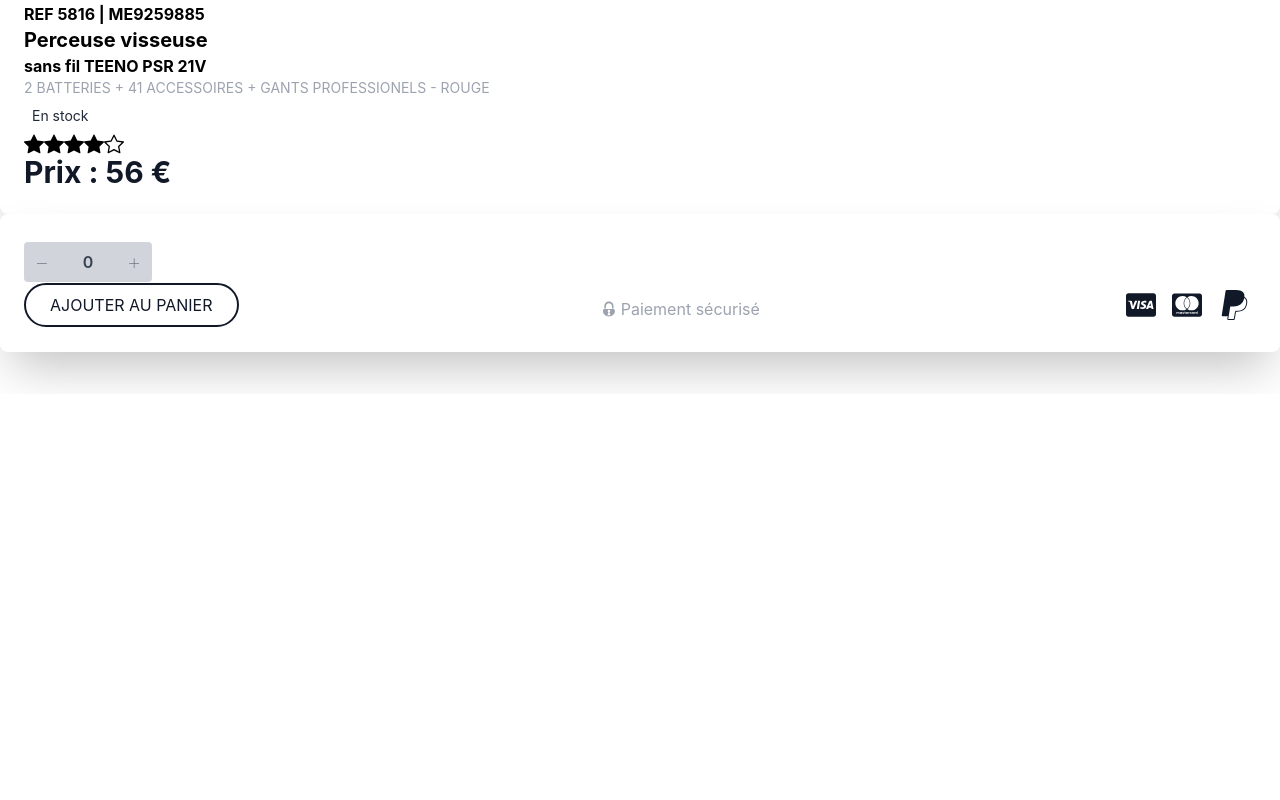
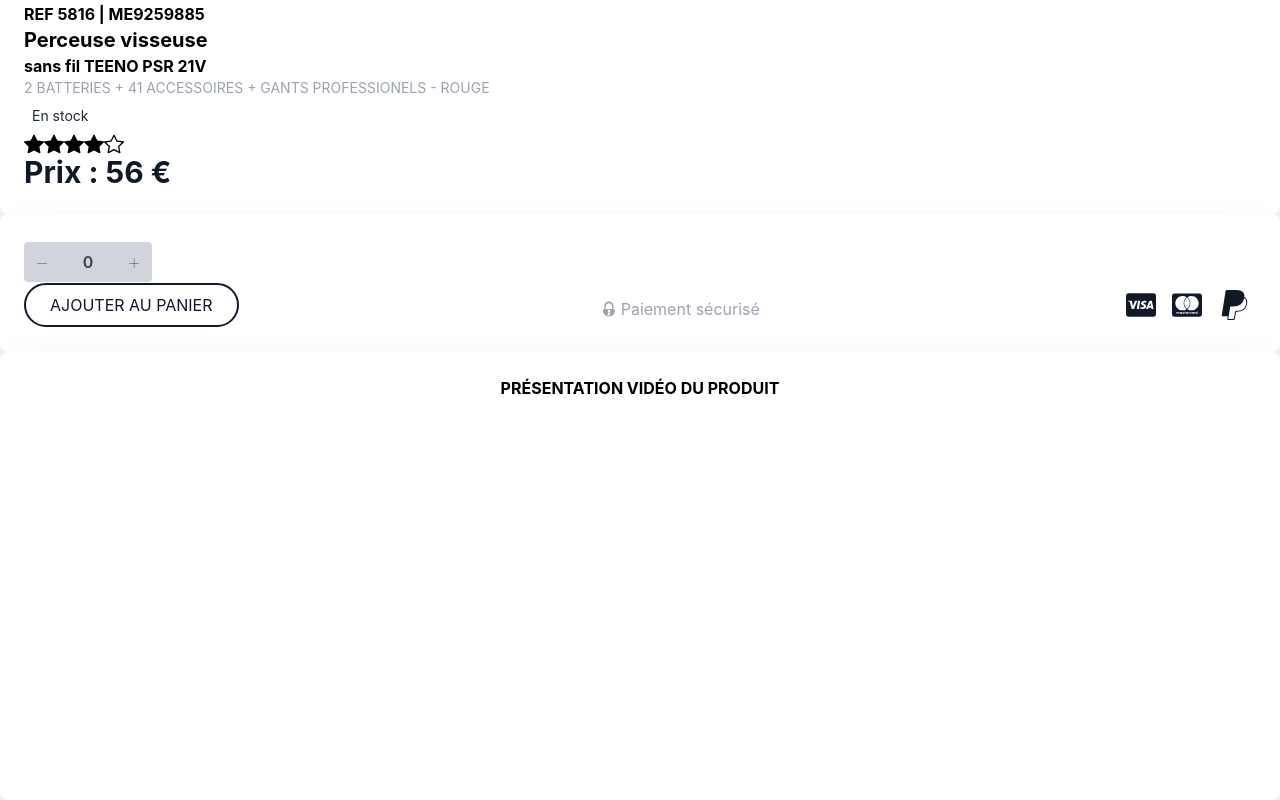
Before and after one commit to JoLrt-dev/WCS-hackaton-jan22-manomano, a Next.js app: page /product in a window 1280 px wide. Shown: the part 406-1206 px from the top of the page. Before the commit the page ends 800 px from the top, so only its background shows below. Built offline with nearby package versions, Linux system fonts and the light colour scheme.

Commit message:
Add ReactPlayer

```diff
--- a/package.json
+++ b/package.json
@@ -13,7 +13,8 @@
     "next": "12.0.8",
     "react": "17.0.2",
     "react-dom": "17.0.2",
-    "react-icons": "^4.3.1"
+    "react-icons": "^4.3.1",
+    "react-player": "^2.9.0"
   },
   "devDependencies": {
     "eslint": "8.7.0",
--- a/pages/product.js
+++ b/pages/product.js
@@ -4,7 +4,8 @@
 import perceuse from "../public/Img/perceuse.png";
 import { BsStarFill, BsStar, BsPaypal } from "react-icons/bs";
 import { FaCcVisa, FaCcMastercard } from "react-icons/fa";
-import { GiPadlock } from "react-icons/gi"
+import { GiPadlock } from "react-icons/gi";
+import ReactPlayer from "react-player";
 
 export default function Product() {
   return (
@@ -56,16 +57,12 @@
             <div className="prod-info grid gap-10">
               <div className="flex flex-col md:flex-row justify-between items-center text-gray-900">
                 <p className="font-bold text-3xl text-gray-900">Prix : 56 €</p>
-                {/* <button className="px-6 py-2 transition ease-in duration-200 uppercase rounded-full hover:bg-gray-800 hover:text-white border-2 border-gray-900 focus:outline-none">
-            Ajouter au panier
-          </button> */}
               </div>
             </div>
           </div>
         </div>
       </div>
 
-      {/* <div className="flex flex-wrap items-center justify-center"> */}
       <div className="w-200 flex justify-center items-center">
         <div className="w-full">
           <div className="card flex flex-col justify-center p-6 bg-white rounded-lg shadow-2xl">
@@ -103,7 +100,7 @@
                     Ajouter au panier
                   </button>
                   <p className="pt-2 text-m text-gray-400 flex">
-                    <GiPadlock className="m-1"/> Paiement sécurisé
+                    <GiPadlock className="m-1" /> Paiement sécurisé
                   </p>
                   <div className="flex">
                     <FaCcVisa size="30px" className="m-2" />
@@ -114,6 +111,28 @@
               </div>
             </div>
           </div>
+          <div className="w-200 h-200 flex justify-center items-center">
+            <div className="w-full">
+              <div className="card flex flex-col justify-center p-6 bg-white rounded-lg shadow-2xl">
+                <div className="prod-title">
+                  <p className="text-l uppercase text-gray font-bold text-center">
+                    Présentation vidéo du produit
+                  </p>
+                  <p className="text-xl text-gray font-bold"></p>
+                  <p className="text-l text-gray font-bold"></p>
+                  <p className="uppercase text-sm text-gray-400"></p>
+                  <p className="text-sm text-gray-800 p-2"></p>
+                  <div className="flex"></div>
+                </div>
+                <div className="prod-img">
+                    <ReactPlayer url='https://www.youtube.com/watch?v=eP0-5Chb8k8' width="100%" />
+                </div>
+                <div className="prod-info grid gap-10">
+                  <div className="flex flex-col md:flex-row justify-between items-center text-gray-900"></div>
+                </div>
+              </div>
+            </div>
+          </div>
         </div>
       </div>
     </div>
```
Also changed, not shown: 1 other file (tests, documents, lock files or other folders).
